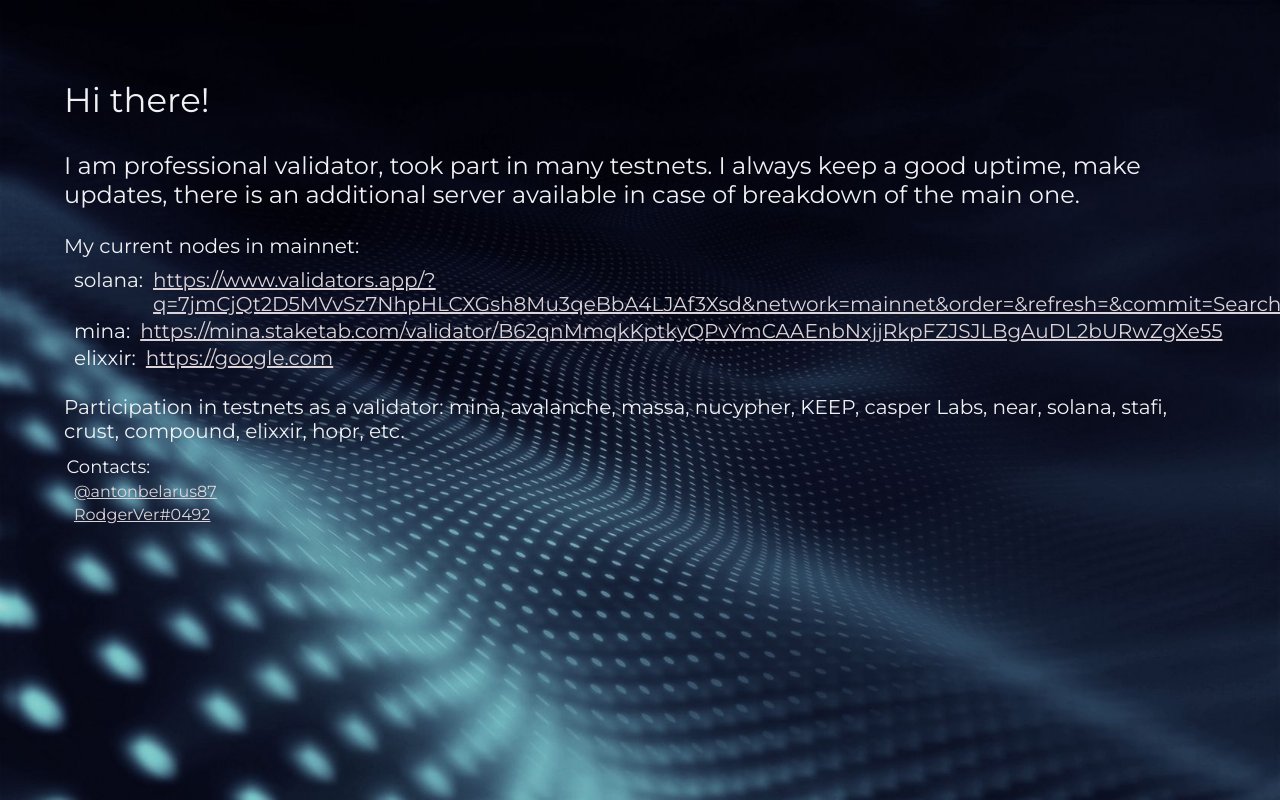
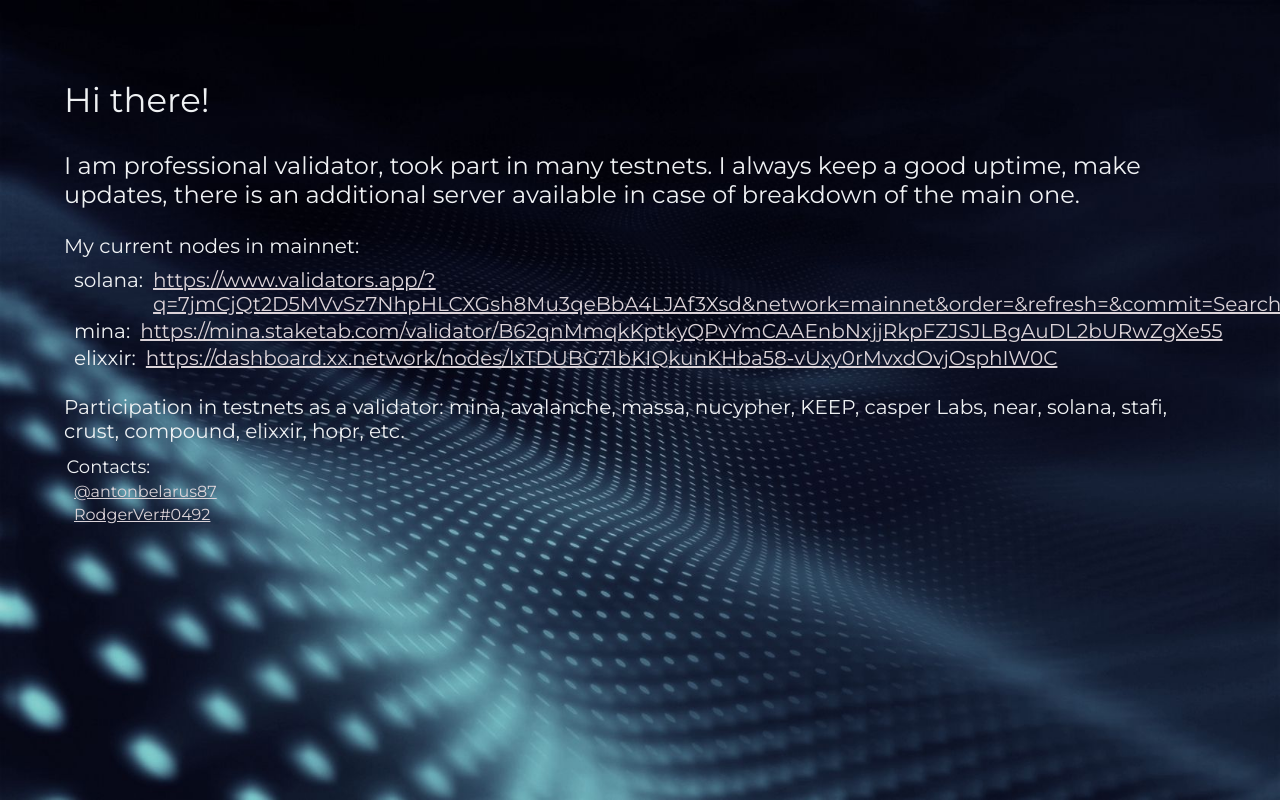
Before and after one commit to antonborisov87/stakeme, a React (Create React App) app: page / in a window 1280 px wide. Built offline with nearby package versions, Linux system fonts and the light colour scheme.

Commit message:
node link changed

```diff
--- a/src/components/Nodes/Nodes.js
+++ b/src/components/Nodes/Nodes.js
@@ -3,7 +3,7 @@ import styles from './Nodes.module.css'
 
 const solanaLink = 'https://www.validators.app/?q=7jmCjQt2D5MVvSz7NhpHLCXGsh8Mu3qeBbA4LJAf3Xsd&network=mainnet&order=&refresh=&commit=Search'
 const minaLink = 'https://mina.staketab.com/validator/B62qnMmqkKptkyQPvYmCAAEnbNxjjRkpFZJSJLBgAuDL2bURwZgXe55'
-const elixxirLink = 'https://google.com'
+const elixxirLink = 'https://dashboard.xx.network/nodes/lxTDUBG71bKIQkunKHba58-vUxy0rMvxdOvjOsphIW0C'
 
 const Nodes = () => {
     return (
```
